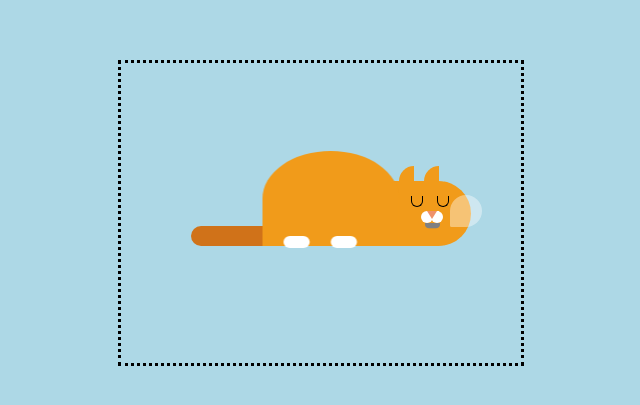
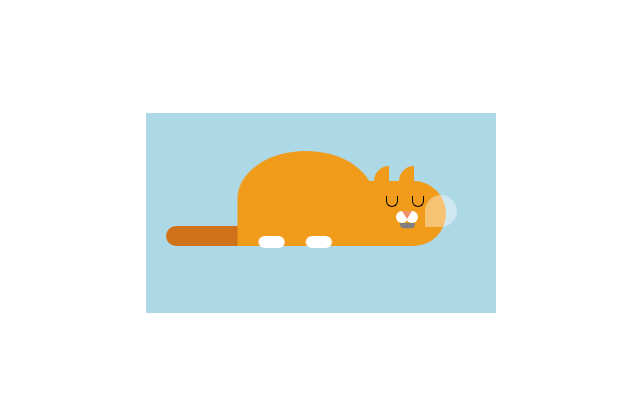
Before and after one commit to Andres-CS/css-art, a plain HTML site: page cartoon_2/index.html in a window 1280 px wide. Shown: the part 187-592 px from the top of the page, without its empty margins (319-959 px from the left). Drawn offline with Linux system fonts and the light colour scheme.

Commit message:
Final adjustments

```diff
--- a/cartoon_2/index.html
+++ b/cartoon_2/index.html
@@ -4,7 +4,7 @@
         <link href="./main.css" rel="stylesheet">
     </head>
     <body>
-        <div class="container">
+        <div class="cat-container">
             <div class="cat">
                 <div class="ears"> </div>
                 <div class="eyes"> </div>
--- a/cartoon_2/main.css
+++ b/cartoon_2/main.css
@@ -1,18 +1,19 @@
 body{
-    background: lightblue;
+    background: white;
     height: 100vh;
     display: grid;
     place-items: center;
     margin: 0;
 }
 
-.container{
-    border: dotted black;
+.cat-container{
+    /* border: dotted black; */
     display: flex;
     position: relative;
-    width:400px;
-    height:300px;
+    width:350px;
+    height:200px;
     align-items: center;
+    background-color: lightblue;
 }
 
 .cat{
```
